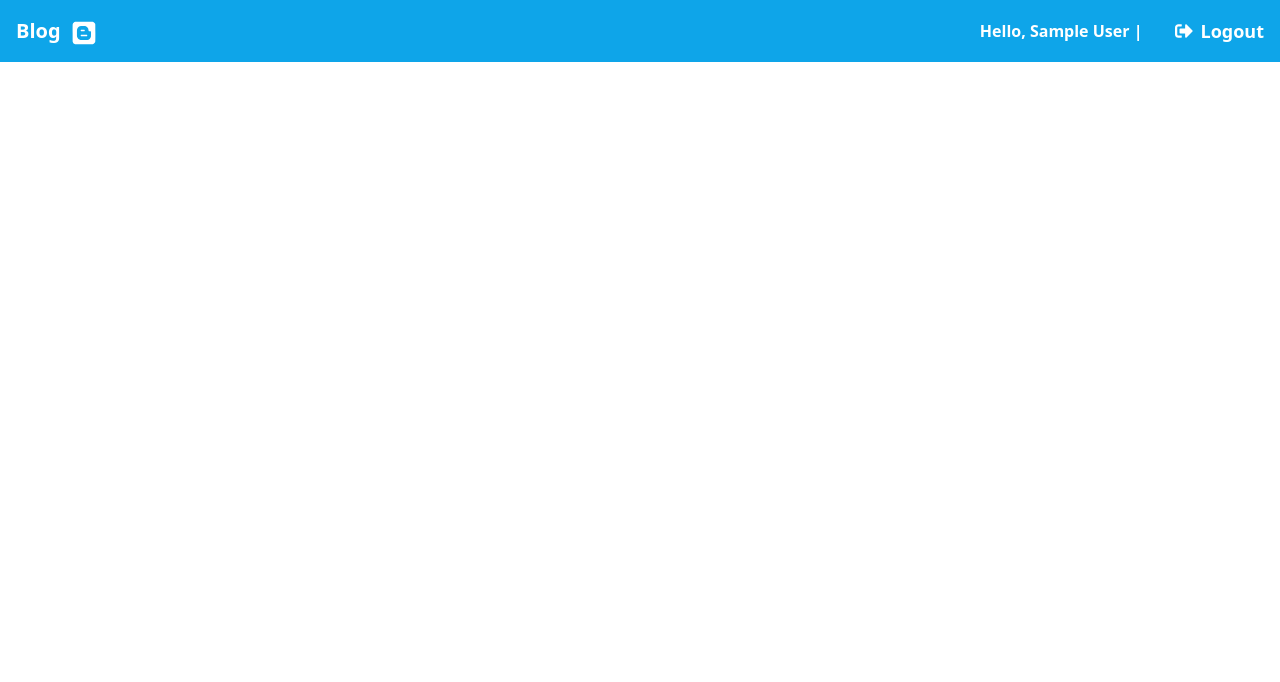
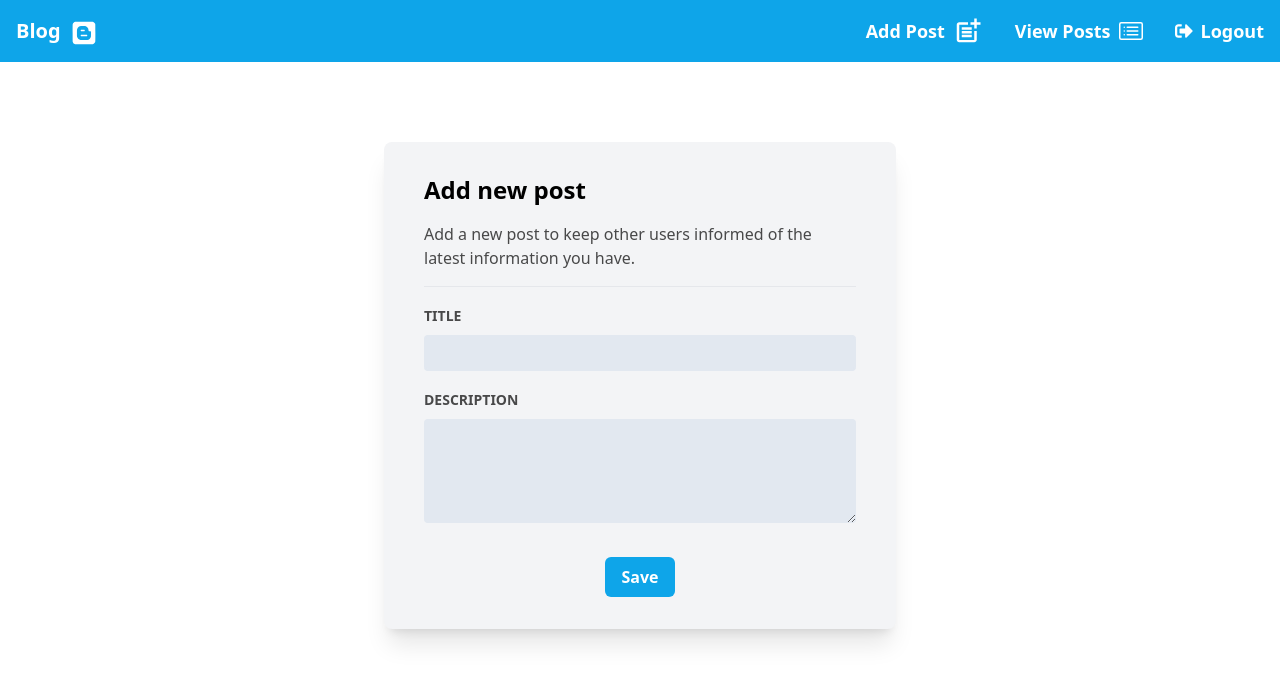
Before and after one commit to emirsahovic/mern-blog-app, a React (Create React App) app in the folder frontend/: page /create-post in a window 1280 px wide. Shown: the top 682 px of the page. Built offline with nearby package versions, Linux system fonts and the light colour scheme; sample sign-in values are in the browser's storage; the HTML template or start-up script is replaced by a standard one.

Commit message:
Create new post functionality

```diff
--- a/frontend/src/App.js
+++ b/frontend/src/App.js
@@ -6,6 +6,7 @@ import Navbar from "./components/Navbar";
 import Login from "./pages/Login";
 import Register from "./pages/Register";
 import Dashboard from "./pages/Dashboard";
+import CreatePost from "./pages/CreatePost";
 
 function App() {
   const { user } = useSelector(state => state.auth);
@@ -18,6 +19,7 @@ function App() {
           <Route path='/' element={<Register />} />
           <Route path='/login' element={<Login />} />
           <Route path='/dashboard' element={user ? <Dashboard /> : <Navigate to='/login' />} />
+          <Route path='/create-post' element={user ? <CreatePost /> : <Navigate to='/login' />} />
         </Routes>
       </Router>
       <ToastContainer />
--- a/frontend/src/components/Navbar.jsx
+++ b/frontend/src/components/Navbar.jsx
@@ -2,6 +2,8 @@ import { Link } from 'react-router-dom';
 import { useDispatch, useSelector } from 'react-redux';
 import { logout, reset } from '../features/auth/authSlice';
 import { FaSignOutAlt, FaSignInAlt, FaUser, FaBlogger } from 'react-icons/fa';
+import { MdOutlinePostAdd } from 'react-icons/md';
+import { BsCardList } from 'react-icons/bs';
 
 const Navbar = () => {
     const { user } = useSelector(state => state.auth);
@@ -22,9 +24,16 @@ const Navbar = () => {
                             <FaBlogger className='text-3xl text-white pt-1' />
                         </Link>
                         <div className='flex space-x-8 items-center'>
-                            <p className='text-white font-bold'>Hello, {user.name} |</p>
+                            <Link to='/create-post' className='flex items-center hover:opacity-75'>
+                                <h2 className="text-white text-lg font-bold mr-2">Add Post</h2>
+                                <MdOutlinePostAdd className='text-3xl text-white' />
+                            </Link>
+                            <Link to='/dashboard' className='flex items-center hover:opacity-75'>
+                                <h2 className="text-white text-lg font-bold mr-2">View Posts</h2>
+                                <BsCardList className='text-2xl text-white' />
+                            </Link>
                             <button onClick={onLogout} className='text-white font-semibold text-lg flex items-center hover:opacity-75'>
-                                <FaSignOutAlt className='mr-2' /> Logout
+                                <FaSignOutAlt className='mr-2' /> <span className='text-white text-lg font-bold'>Logout</span>
                             </button>
                         </div>
                     </>
--- a/frontend/src/components/PostItem.jsx
+++ b/frontend/src/components/PostItem.jsx
@@ -2,13 +2,11 @@ import Moment from 'react-moment';
 
 const PostItem = ({ post }) => {
     return (
-        <div className="shadow-xl rounded-lg p-6 mt-16 bg-gray-100">
+        <div className="shadow-xl rounded-lg p-6 mt-16 bg-gray-100 h-full relative">
             <h1 className="text-xl font-bold text-center uppercase">{post.title}</h1>
             <p className="px-4 my-6 text-gray-800 text-lg">{post.text}</p>
-            <div className='flex justify-between'>
-                <p className="text-sky-600">Author: <span className='text-gray-600'>{post.name}</span></p>
-                <p className='text-sky-600'>Published on: <Moment className='text-gray-600' format='DD/MM/YYYY'>{post.createdAt}</Moment></p>
-            </div>
+            <p className="text-sky-600 absolute bottom-3 left-4">Author: <span className='text-gray-600'>{post.name}</span></p>
+            <p className='text-sky-600 absolute bottom-3 right-4'>Published on: <Moment className='text-gray-600' format='DD/MM/YYYY'>{post.createdAt}</Moment></p>
         </div>
     )
 }
--- a/frontend/src/features/post/postService.js
+++ b/frontend/src/features/post/postService.js
@@ -2,14 +2,27 @@ import axios from 'axios';
 
 const API_URL = '/api/posts/';
 
-const getPosts = async (userData) => {
+const getPosts = async () => {
     const res = await axios.get(API_URL);
 
     return res.data;
 }
 
+const createPost = async (postData, token) => {
+    const config = {
+        headers: {
+            Authorization: `Bearer ${token}`
+        }
+    }
+
+    const res = await axios.post(API_URL, postData, config);
+
+    return res.data;
+}
+
 const postService = {
-    getPosts
+    getPosts,
+    createPost
 }
 
 export default postService;
--- a/frontend/src/features/post/postSlice.js
+++ b/frontend/src/features/post/postSlice.js
@@ -13,6 +13,16 @@ const initialState = {
 export const getPosts = createAsyncThunk('auth/getAll', async (_, thunkAPI) => {
     try {
         return await postService.getPosts();
+    } catch (error) {
+        const msg = (error.response && error.response.data && error.response.data.msg) || error.message || error.toString();
+        return thunkAPI.rejectWithValue(msg);
+    }
+})
+
+export const createPost = createAsyncThunk('auth/create', async (postData, thunkAPI) => {
+    try {
+        const token = thunkAPI.getState().auth.user.token;
+        return await postService.createPost(postData, token);
     } catch (error) {
         const msg = (error.response && error.response.data && error.response.data.msg) || error.message || error.toString();
         return thunkAPI.rejectWithValue(msg);
@@ -45,6 +55,11 @@ export const postSlice = createSlice({
                 state.isError = true
                 state.msg = action.payload
             })
+            .addCase(createPost.fulfilled, (state, action) => {
+                state.isLoading = false
+                state.isSuccess = true
+                state.posts = [...state.posts, action.payload]
+            })
     }
 })
 
--- /dev/null
+++ b/frontend/src/pages/CreatePost.jsx
@@ -0,0 +1,53 @@
+import { useState } from "react";
+import { useDispatch } from "react-redux";
+import { useNavigate } from "react-router-dom";
+import { createPost } from "../features/post/postSlice";
+
+const CreatePost = () => {
+    const dispatch = useDispatch();
+    const navigate = useNavigate();
+
+    const [title, setTitle] = useState('');
+    const [text, setText] = useState('');
+
+    const onSubmit = (e) => {
+        e.preventDefault();
+
+        dispatch(createPost({ title, text }));
+        setTitle('');
+        setText('');
+
+        navigate('/dashboard')
+    }
+
+    return (
+        <div className='flex justify-center min-h-screen'>
+            <div className='w-full max-w-lg px-10 py-8 mx-auto bg-gray-100 rounded-lg shadow-xl h-3/4 mt-20'>
+                <div className='max-w-md mx-auto space-y-6'>
+                    <form onSubmit={onSubmit}>
+                        <h2 className="text-2xl font-bold ">Add new post</h2>
+                        <p className="my-4 opacity-70">Add a new post to keep other users informed of the latest information you have.</p>
+                        <hr className="my-4" />
+                        <label className="uppercase text-sm font-bold opacity-70">Title</label>
+                        <input type="text" className="p-1 mt-2 mb-4 w-full bg-slate-200 rounded border-2 border-slate-200 focus:border-slate-600 focus:outline-none"
+                            value={title}
+                            onChange={(e) => setTitle(e.target.value)}
+                            name="title"
+                            required
+                        />
+                        <label className="uppercase text-sm font-bold opacity-70">Description</label>
+                        <textarea rows={4} type="text" className="p-1 mt-2 mb-4 w-full bg-slate-200 rounded"
+                            value={text}
+                            onChange={(e) => setText(e.target.value)}
+                            name="text"
+                            required
+                        />
+                        <button type="submit" className="mt-3 mx-auto block px-4 py-2 rounded-md bg-sky-500 text-white font-bold">Save</button>
+                    </form>
+                </div>
+            </div>
+        </div>
+    )
+}
+
+export default CreatePost;
```
